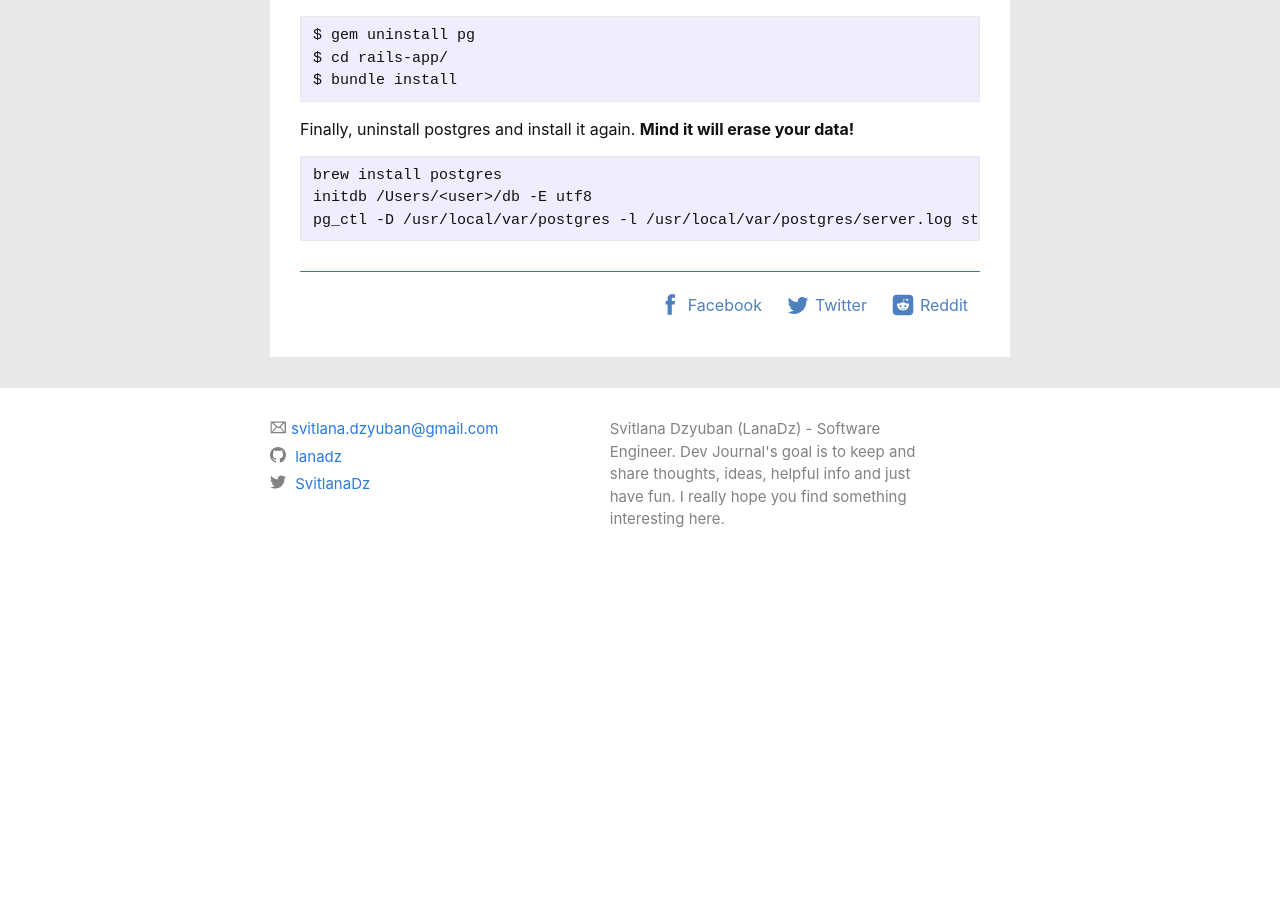
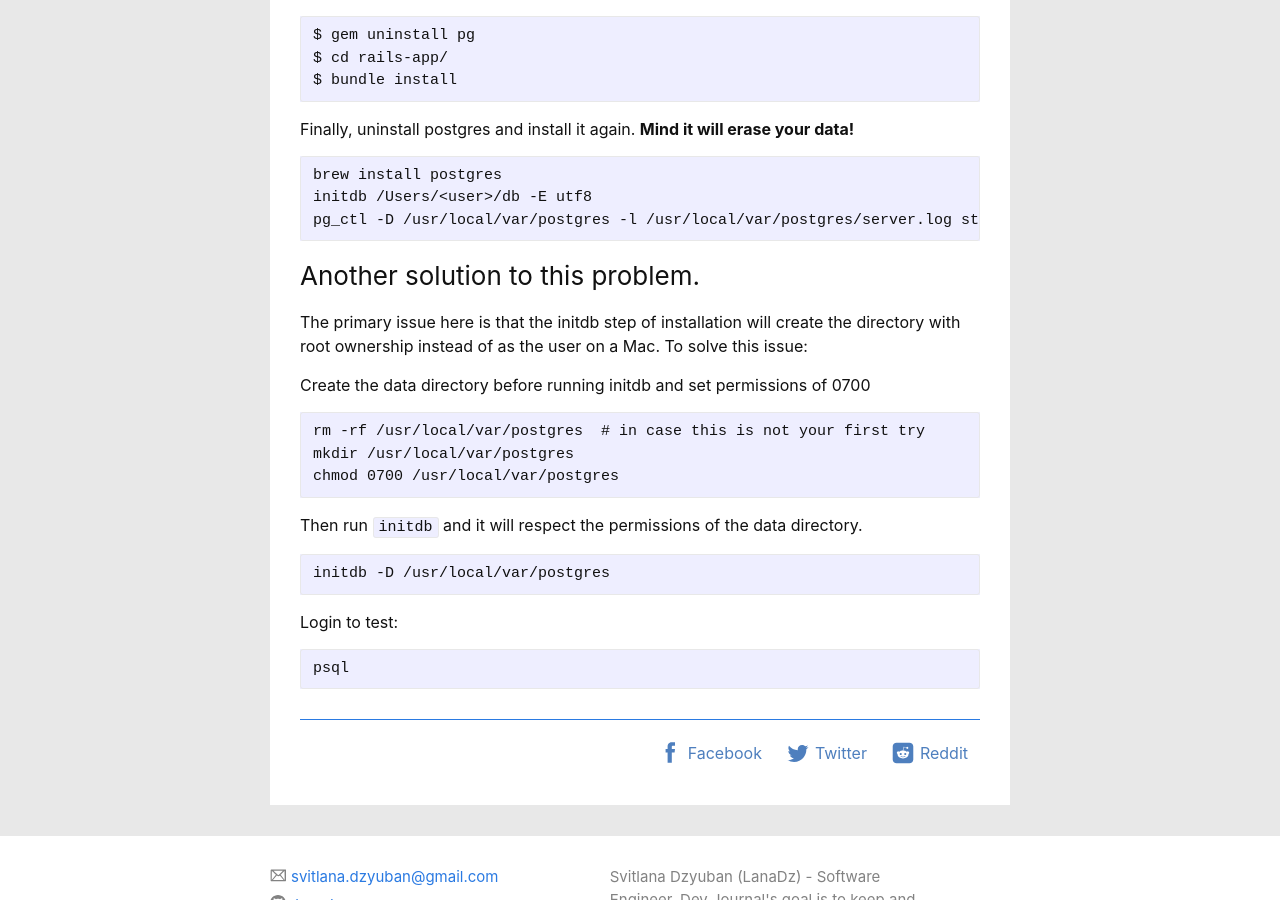
Before and after one commit to owldot/lanadz.github.io, a Jekyll site: the page built from _posts/2019-06-08-psql-doesnt-work.markdown, in a window 1280 px wide and 900 px high, scrolled down 718 px. Built offline with Jekyll 4.4.1, drawn with Linux system fonts in a browser that asks for light colours; before the commit the page ends 1309 px from its top, so only the background shows below that.

Commit message:
Add updates to psql

````diff
--- a/_posts/2019-06-08-psql-doesnt-work.markdown
+++ b/_posts/2019-06-08-psql-doesnt-work.markdown
@@ -1,13 +1,14 @@
 ---
 layout: post
-title: "psql: could not connect to server"
+title: 'psql: could not connect to server'
 date: 2019-06-08
 tags:
-- configuration
+  - configuration
 keywords:
-- psql could not connect to server
-- psql errors
+  - psql could not connect to server
+  - psql errors
 ---
+
 I am using postgresql on MacOS. And quite often I see this error:
 
 | psql: could not connect to server: No such file or directory. Is the server running locally and accepting connections on Unix domain socket "/tmp/.s.PGSQL.5432"?
@@ -15,9 +16,11 @@ I am using postgresql on MacOS. And quite often I see this error:
 <!--more-->
 
 So, most of the time helps the following:
+
 ```
 pg_ctl -D /usr/local/var/postgres -l /usr/local/var/postgres/server.log start
 ```
+
 or if that doesn't help
 
 ```
@@ -27,11 +30,13 @@ $ brew services start postgresql
 ```
 
 If that doesn't help I used
+
 ```
 brew postgresql-upgrade-database
 ```
 
 Or sometimes reinstall gem will help
+
 ```
 $ gem uninstall pg
 $ cd rails-app/
@@ -45,3 +50,27 @@ brew install postgres
 initdb /Users/<user>/db -E utf8
 pg_ctl -D /usr/local/var/postgres -l /usr/local/var/postgres/server.log start
 ```
+
+### Another solution to this problem.
+
+The primary issue here is that the initdb step of installation will create the directory with root ownership instead of as the user on a Mac. To solve this issue:
+
+Create the data directory before running initdb and set permissions of 0700
+
+```
+rm -rf /usr/local/var/postgres  # in case this is not your first try
+mkdir /usr/local/var/postgres
+chmod 0700 /usr/local/var/postgres
+```
+
+Then run `initdb` and it will respect the permissions of the data directory.
+
+```
+initdb -D /usr/local/var/postgres
+```
+
+Login to test:
+
+```
+psql
+```
````
